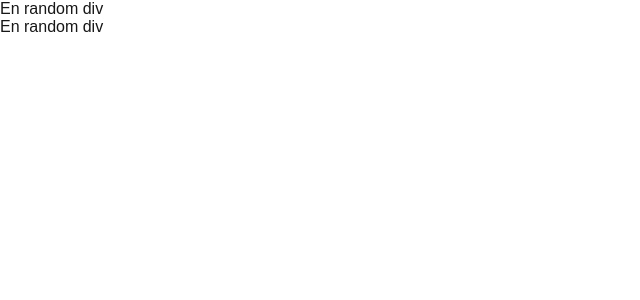
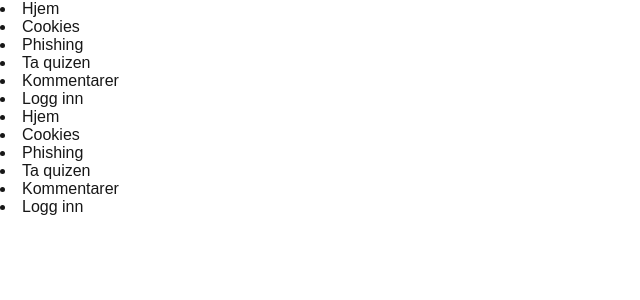
Before and after one commit to vevcom/kakemeister, a Next.js app: page /Navbar in a window 1280 px wide. Shown: the top 300 px of the page, without its empty margins (0-640 px from the left). Built offline with nearby package versions, Linux system fonts and the light colour scheme.

Commit message:
tredje steget mot bra navbar

```diff
--- a/src/app/Navbar/page.tsx
+++ b/src/app/Navbar/page.tsx
@@ -1,7 +1,14 @@
+import "./page.module.scss"
+
 export default function Nav() {
     return(
-        <div>
-        En random div
+        <div id="Header">
+            <li className="header_li"><a href="index.html">Hjem</a></li>
+            <li className="header_li"><a href="Cookies.html">Cookies</a></li>
+            <li id="highlighted"><a href="Phishing.html">Phishing</a></li>
+            <li className="header_li"><a href="Testen.html">Ta quizen</a></li>
+            <li className="header_li"><a href="kommentarer.html">Kommentarer</a></li>
+            <li className="header_li"><a href="login.html">Logg inn</a></li>
         </div>
     )
 }
--- a/src/app/layout.tsx
+++ b/src/app/layout.tsx
@@ -26,8 +26,8 @@ export default function RootLayout({
   return (
     <html lang="en">
       <body className={`${geistSans.variable} ${geistMono.variable}`}>
+        <Nav/>
         {children}
-        <Nav></Nav>
       </body>
     </html>
   );
```
Also changed, not shown: src/app/Navbar/page.module.scss (added).
